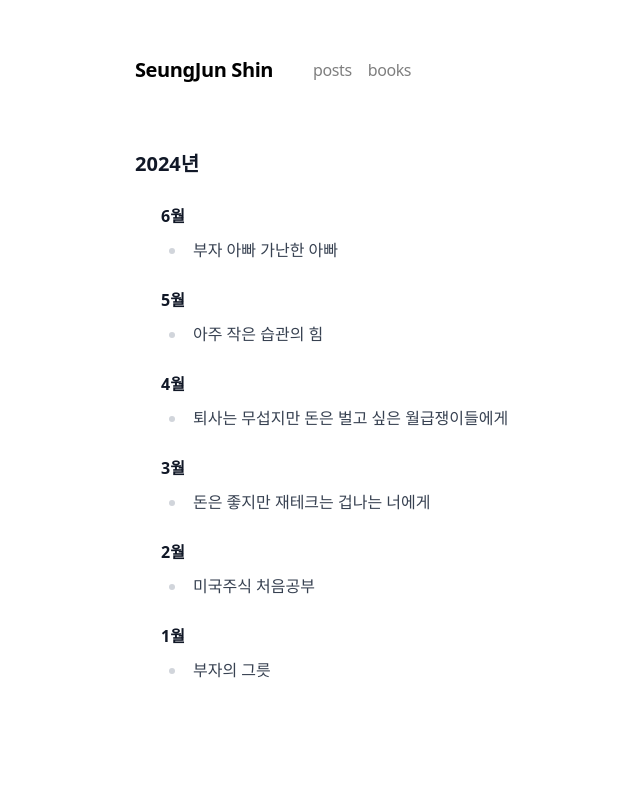
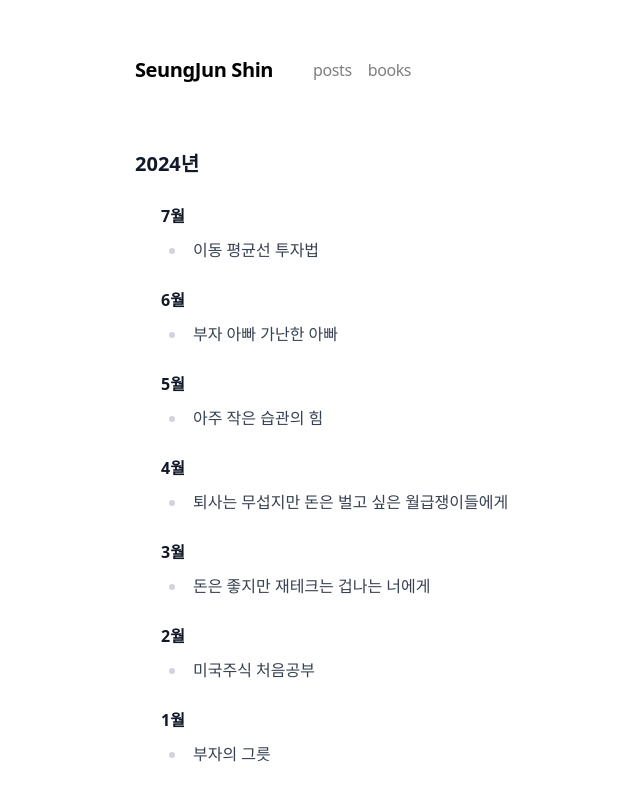
Before and after one commit to metacode22/blog, a Next.js app: page /books in a window 1280 px wide. Shown: the top 800 px of the page, without its empty margins (169-809 px from the left). Built offline with nearby package versions, Linux system fonts and the light colour scheme; no server answers.

Commit message:
feat: books에 이동 평균선 투자법 추가

```diff
--- a/app/books/page.tsx
+++ b/app/books/page.tsx
@@ -3,6 +3,12 @@ export default function BooksPage() {
     <section className='prose dark:prose-invert'>
       <div>
         <h3 className='m-0'>2024년</h3>
+        <ul>
+          <h4>7월</h4>
+          <ul>
+            <li>이동 평균선 투자법</li>
+          </ul>
+        </ul>
         <ul>
           <h4>6월</h4>
           <ul>
```
